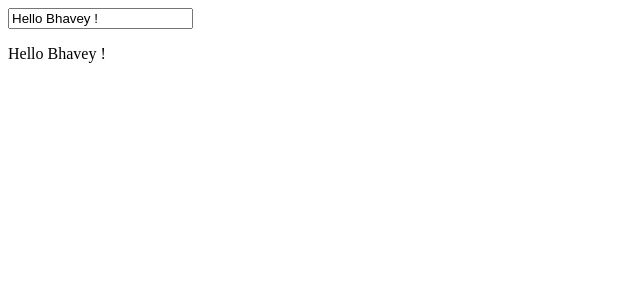
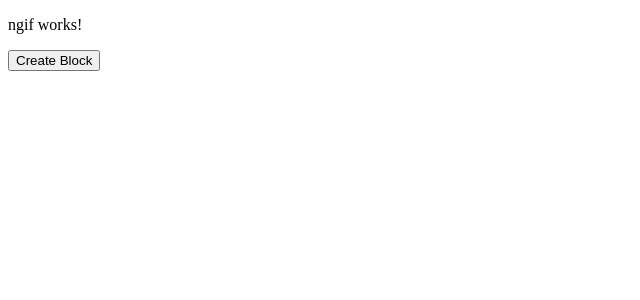
Before and after one commit to bhavey-2021/Angular-Youtube, an Angular app: page / in a window 1280 px wide. Shown: the top 300 px of the page, without its empty margins (0-640 px from the left). Built offline with nearby package versions, Linux system fonts and the light colour scheme.

Commit message:
ngIf Technique

```diff
--- a/src/app/app.component.html
+++ b/src/app/app.component.html
@@ -1,2 +1,3 @@
-<app-two-way></app-two-way>
+<app-ngif></app-ngif>
+
 <br>
--- a/src/app/app.module.ts
+++ b/src/app/app.module.ts
@@ -7,6 +7,7 @@ import { DatabindComponent } from './databind/databind.component';
 import { ClassStyleComponent } from './databind/class-style/class-style.component';
 import { EventbindComponent } from './databind/eventbind/eventbind.component';
 import { TwoWayComponent } from './databind/two-way/two-way.component';
+import { NgifComponent } from './ngif/ngif.component';
 
 @NgModule({
   declarations: [
@@ -14,7 +15,8 @@ import { TwoWayComponent } from './databind/two-way/two-way.component';
     DatabindComponent,
     ClassStyleComponent,
     EventbindComponent,
-    TwoWayComponent
+    TwoWayComponent,
+    NgifComponent
   ],
   imports: [
     BrowserModule,
--- /dev/null
+++ b/src/app/ngif/ngif.component.html
@@ -0,0 +1,12 @@
+<p>ngif works!</p>
+
+<div class="container">
+  <button class="btn btn-success" (click)="onCreateBlock()">Create Block</button>
+ <br>
+  <!--we have created a propert by the name "isValid"-->
+  <!--ngIf will show the above line once the statement is true -->
+  <!--we need to create a method on the button
+  to ensure that once the button is clicked
+  we can get a message on the screen -->
+  <div *ngIf="isValid">Bock has been created by the name "myBlock" </div>
+</div>
--- /dev/null
+++ b/src/app/ngif/ngif.component.ts
@@ -0,0 +1,19 @@
+import { Component, OnInit } from '@angular/core';
+
+@Component({
+  selector: 'app-ngif',
+  templateUrl: './ngif.component.html',
+  styleUrls: ['./ngif.component.css']
+})
+export class NgifComponent implements OnInit {
+
+  constructor() { }
+
+  ngOnInit(): void {
+  }
+  isValid:boolean=false;
+  onCreateBlock()
+  {
+     this.isValid=true;
+  }
+}
```
Also changed, not shown: src/app/ngif/ngif.component.css (added), 1 other file (tests, documents, lock files or other folders).
